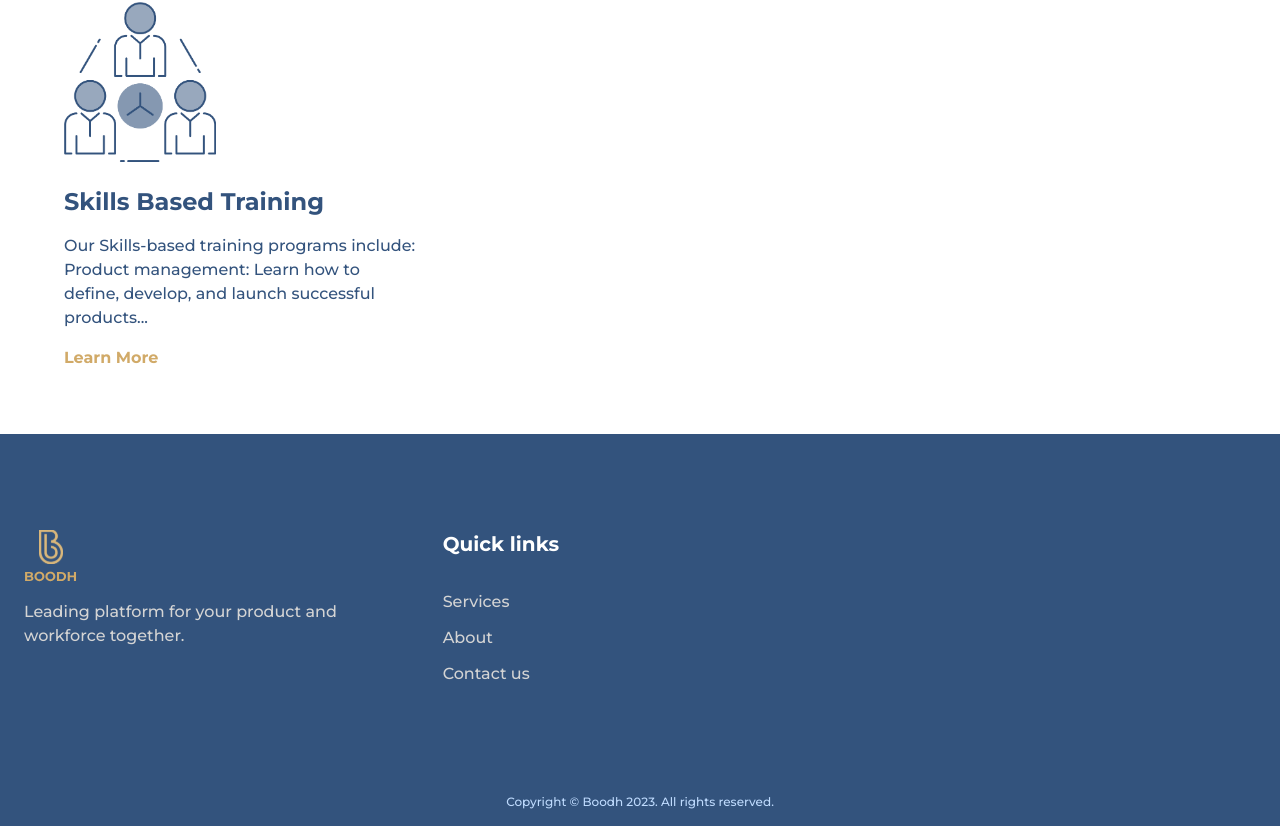
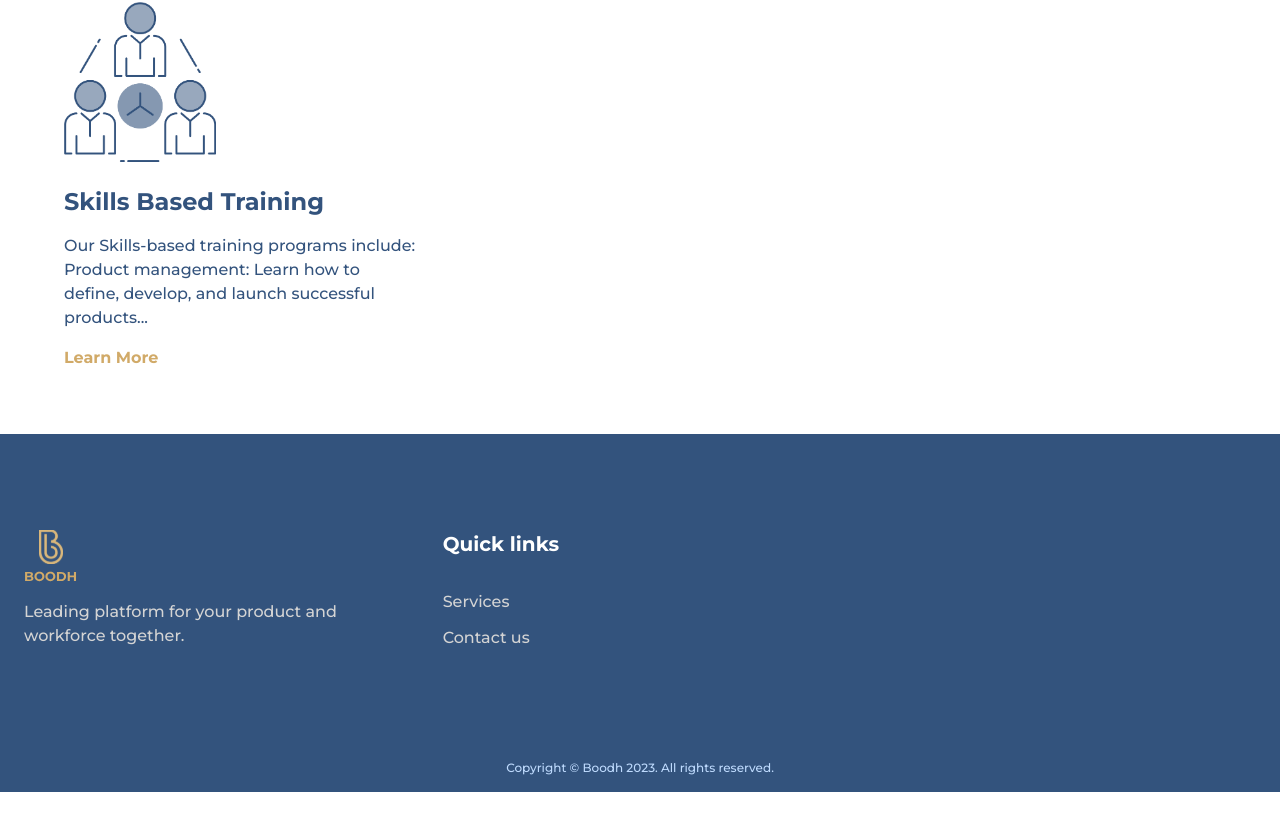
Before and after one commit to bythem/Marketing-website, a Next.js app: page / in a window 1280 px wide. Shown: the part 1421-2247 px from the top of the page. After the commit the page ends 2213 px from the top, so only its background shows below. Built offline with nearby package versions, Linux system fonts and the light colour scheme.

Commit message:
updated footer

```diff
--- a/components/Footer.tsx
+++ b/components/Footer.tsx
@@ -35,9 +35,9 @@ const Footer: React.FC<LayoutProps> = ({
                 <li className="text-neutral-300 hover:text-gold my-3">
                   <Link href={"/services"}>Services</Link>
                 </li>
-                <li className="text-neutral-300 hover:text-gold my-3">
+                {/* <li className="text-neutral-300 hover:text-gold my-3">
                   <Link href={"/about"}>About</Link>
-                </li>
+                </li> */}
                 <li className="text-neutral-300 hover:text-gold my-3">
                   <Link href={"/contact"}>Contact us</Link>
                 </li>
```
